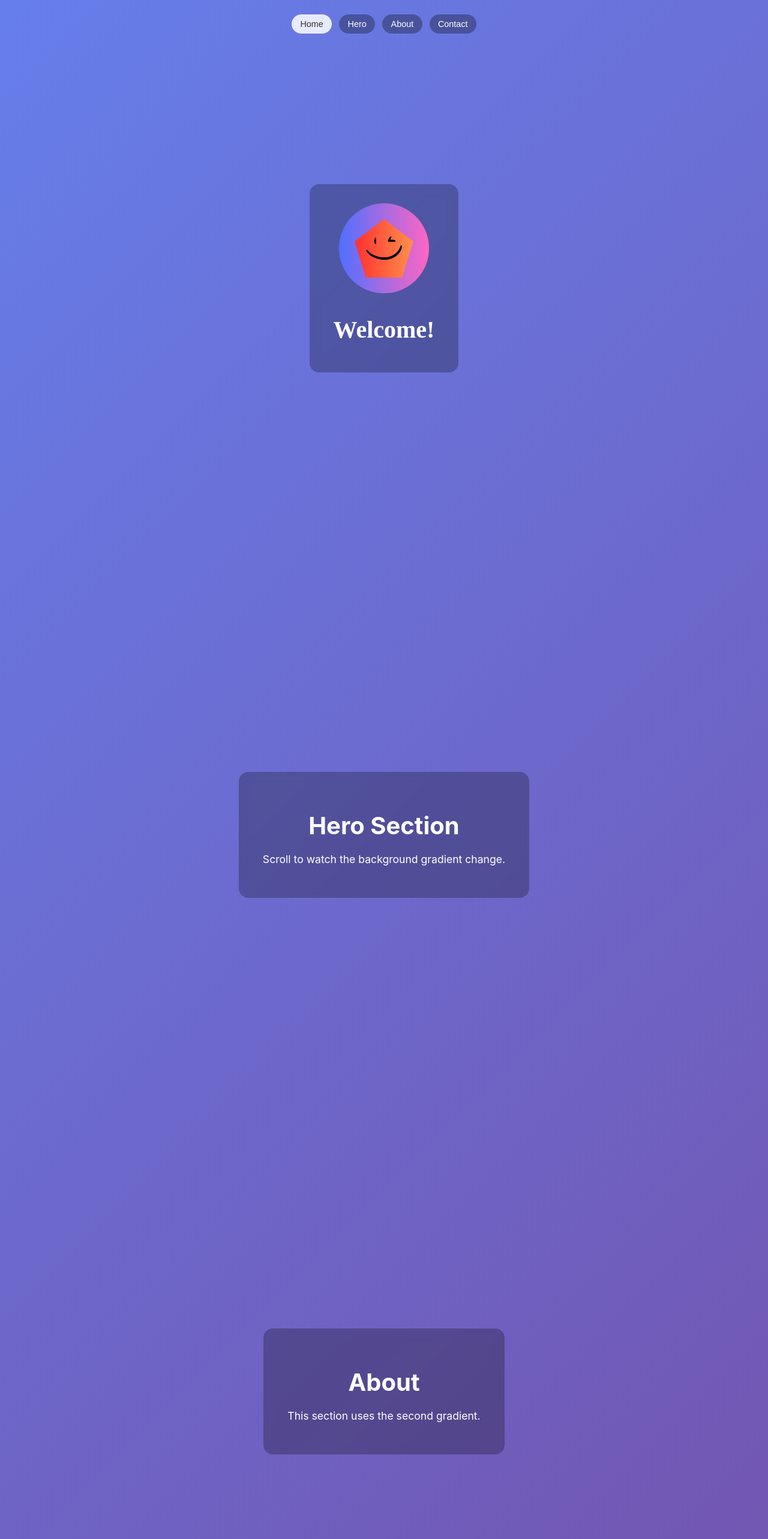
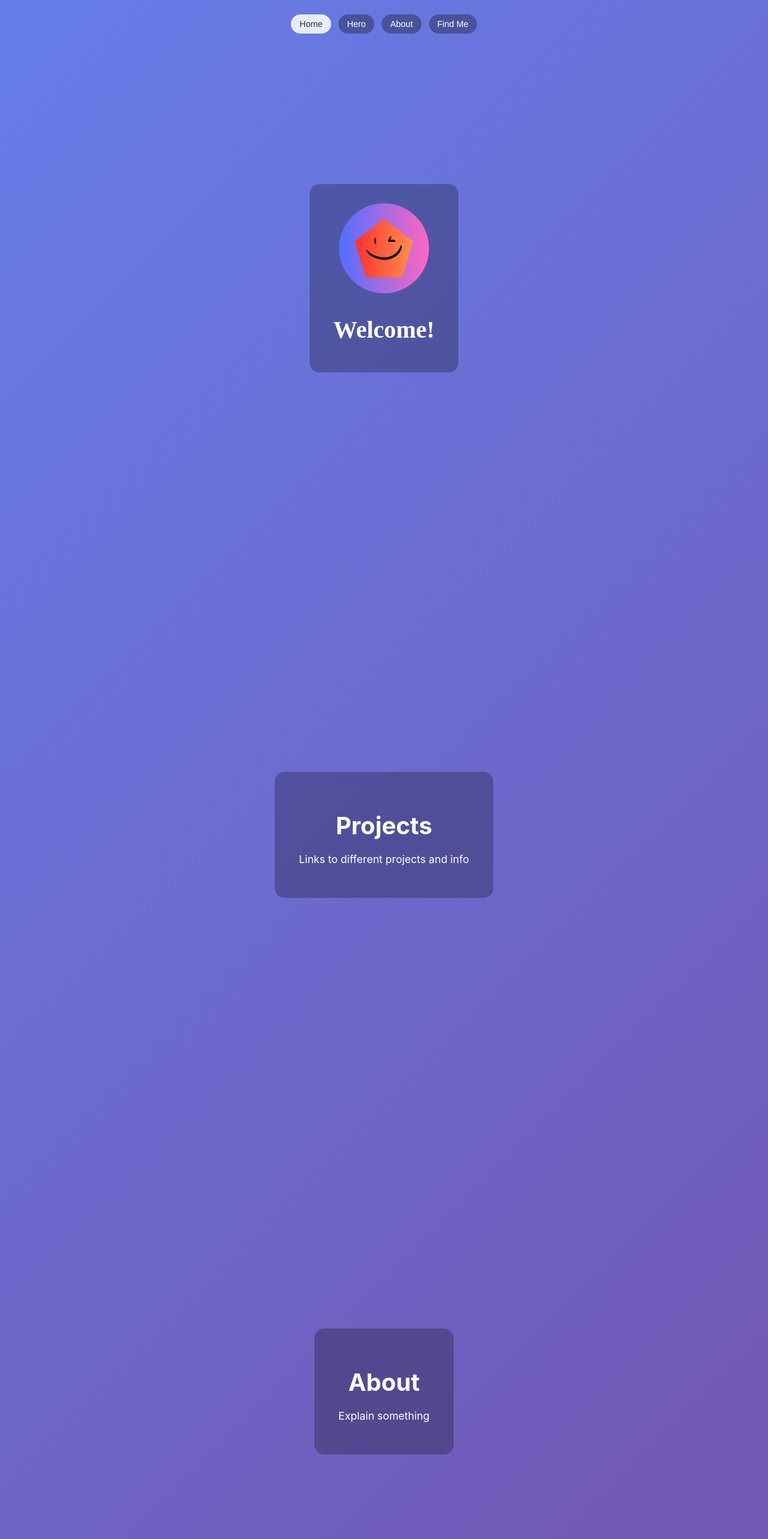
Before and after one commit to AJStanchfield/Personal-Portfolio, a React (Create React App) app in the folder frontend/: page / in a window 1280 px wide. Shown: the top 2566 px of the page at 60% size. Built offline with nearby package versions, Linux system fonts and the light colour scheme.

Commit message:
updated index

```diff
--- a/frontend/src/IndexSections.js
+++ b/frontend/src/IndexSections.js
@@ -25,7 +25,7 @@ function Sections({ activeSection, scrollToSection }) {
           className={activeSection === "contact" ? "active" : ""}
           onClick={() => scrollToSection("contact")}
         >
-          Contact
+          Find Me
         </button>
       </div>
 
@@ -46,22 +46,25 @@ function Sections({ activeSection, scrollToSection }) {
     </section>
       <section className="section" data-section-id="hero">
         <div className="section-content">
-          <h1>Hero Section</h1>
-          <p>Scroll to watch the background gradient change.</p>
+          <h1>Projects</h1>
+          <p>Links to different projects and info</p>
         </div>
       </section>
 
       <section className="section" data-section-id="about">
         <div className="section-content">
           <h1>About</h1>
-          <p>This section uses the second gradient.</p>
+          <p>Explain something</p>
         </div>
       </section>
 
       <section className="section" data-section-id="contact">
         <div className="section-content">
-          <h1>Contact</h1>
-          <p>Final gradient transitions here.</p>
+          <h1>Contact me Here!</h1>
+          <p>Email</p>
+          <p>Linkedin</p>
+          <p>Github</p>
+
         </div>
       </section>
     </div>
```
